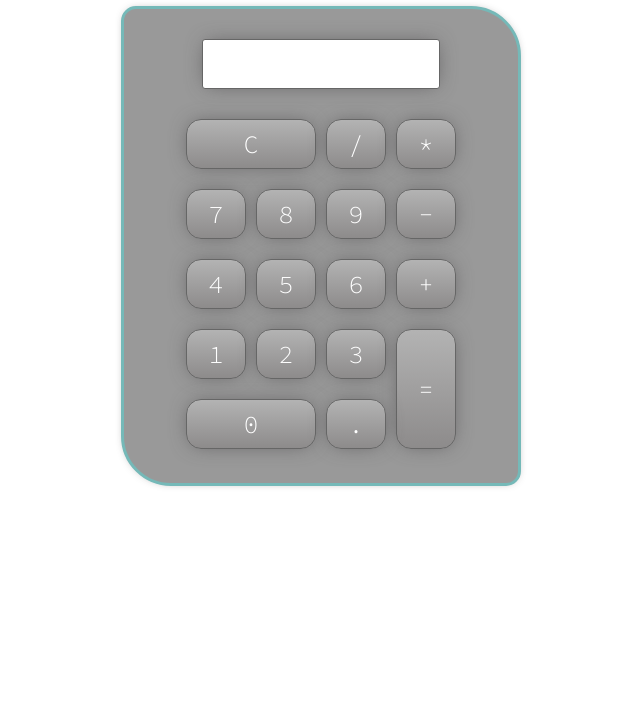
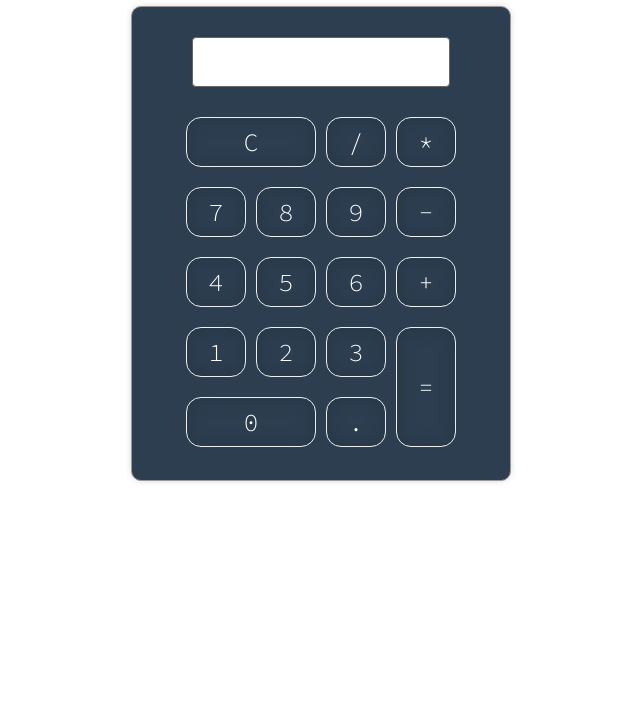
Before and after one commit to crangelina/calculator, a plain HTML site: page index.html in a window 1280 px wide. Shown: the part 75-800 px from the top of the page, without its empty margins (319-959 px from the left). Drawn offline with Linux system fonts and the light colour scheme.

Commit message:
style change

```diff
--- a/css/main.css
+++ b/css/main.css
@@ -7,16 +7,17 @@
 h1 {
 	font-family: "Lucida Console", "Monaco", monospace;
 	text-align: center;
+	color: #34495e
 }
 
 #calculator {
 	margin: 0 auto;
-	height: 480px;
-	width: 400px;
-	background-color: #999;
+	height: 475px;
+	width: 380px;
+	background-color: #2c3e50;
 	font-family: "Source Code Pro";
-	border: 3px solid #75B9B8;
-	border-radius: 15px 50px;
+	border: 1px solid #999;
+	border-radius: 10px;
 	box-shadow: 0px 0px 10px -5px rgba(82,80,82,0.89);
 }
 
@@ -24,10 +25,11 @@ h1 {
 	text-align: right;
 	height: 50px;
 	border: 1px solid #666;
-	margin: 30px 78px;
+	margin: 30px 60px;
 	background-color: #fff;
-	border-radius: 3px;
-	box-shadow: 0px 0px 20px -5px rgba(82,80,82,0.89);
+	border-radius: 4px;
+	overflow: hidden;
+
 }
 
 #input p {
@@ -36,6 +38,7 @@ h1 {
 	padding-right: 15px;
 	letter-spacing: 3px;
 }
+
 
 table {
 	margin: 0 auto;
@@ -50,14 +53,14 @@ td {
 button {
 	width: 60px;
 	height: 50px;
-	border: 1px solid #666;
+	border: 1px solid #ecf0f1;
 	border-radius: 15px;
 	color: #fff;
 	font-size: 25px;
 	font-weight: 300;
-	box-shadow: 0px 0px 20px -5px rgba(82,80,82,0.89);
-	background: #b3b3b3;
-	background: linear-gradient(#b3b3b3, #8d8b8b);
+	background: #2c3e50;
+	box-shadow: inset 0px 0px 15px 2px rgba(38,52,66,0.6);
+
 
 }
 
@@ -74,8 +77,7 @@ button.equal {
 }
 
 button:hover {
-	border: 1px solid #8ccccb;
-
+	border: 1px solid #5fa7a7;
 }
 
 button:focus {
@@ -83,6 +85,7 @@ button:focus {
 }
 
 button:active {
-	font-weight: 400;
+	/*font-weight: 400;*/
+	border: 2px solid #5fa7a7;
+
 }
-}
```
